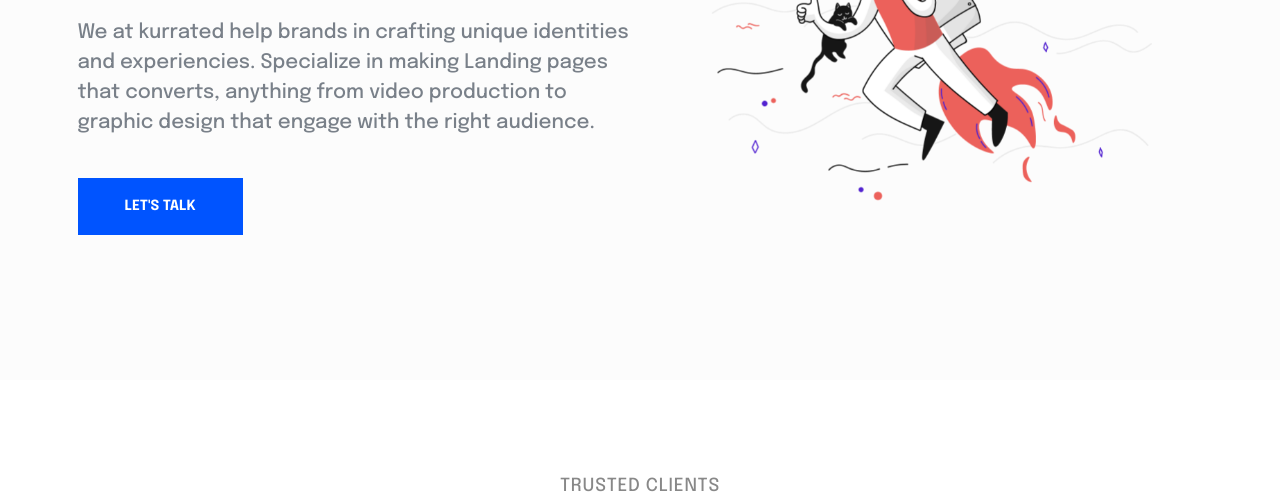
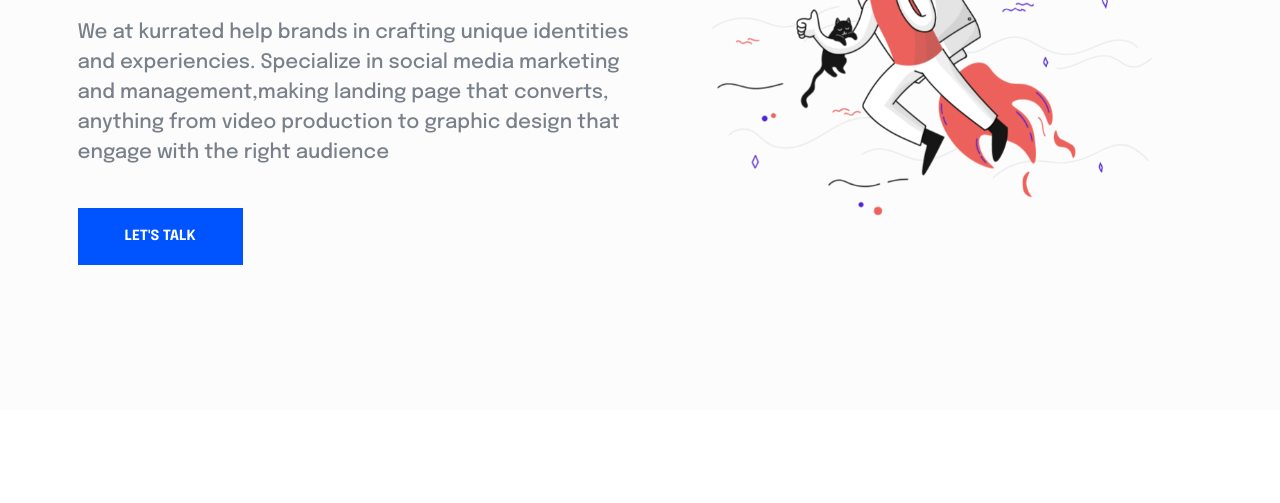
Before and after one commit to singhnitin77/Kurrated, a plain HTML site: page index.html in a window 1280 px wide. Shown: the part 349-852 px from the top of the page. Drawn offline with nearby package versions, Linux system fonts and the light colour scheme.

Commit message:
hero text

```diff
--- a/index.html
+++ b/index.html
@@ -102,7 +102,7 @@
             </h1>
 
             <p class="banner-title-text">
-              We at kurrated help brands in crafting unique identities and experiencies. Specialize in making Landing pages that converts, anything from video production to graphic design that engage with the right audience.
+              We at kurrated help brands in crafting unique identities and experiencies. Specialize in social media marketing and management,making landing page that converts, anything from video production to graphic design that engage with the right audience
             </p>
             <div class="learn-more-btn-section">
               <a class="btn" href="#contact">Let's Talk</a>
```
